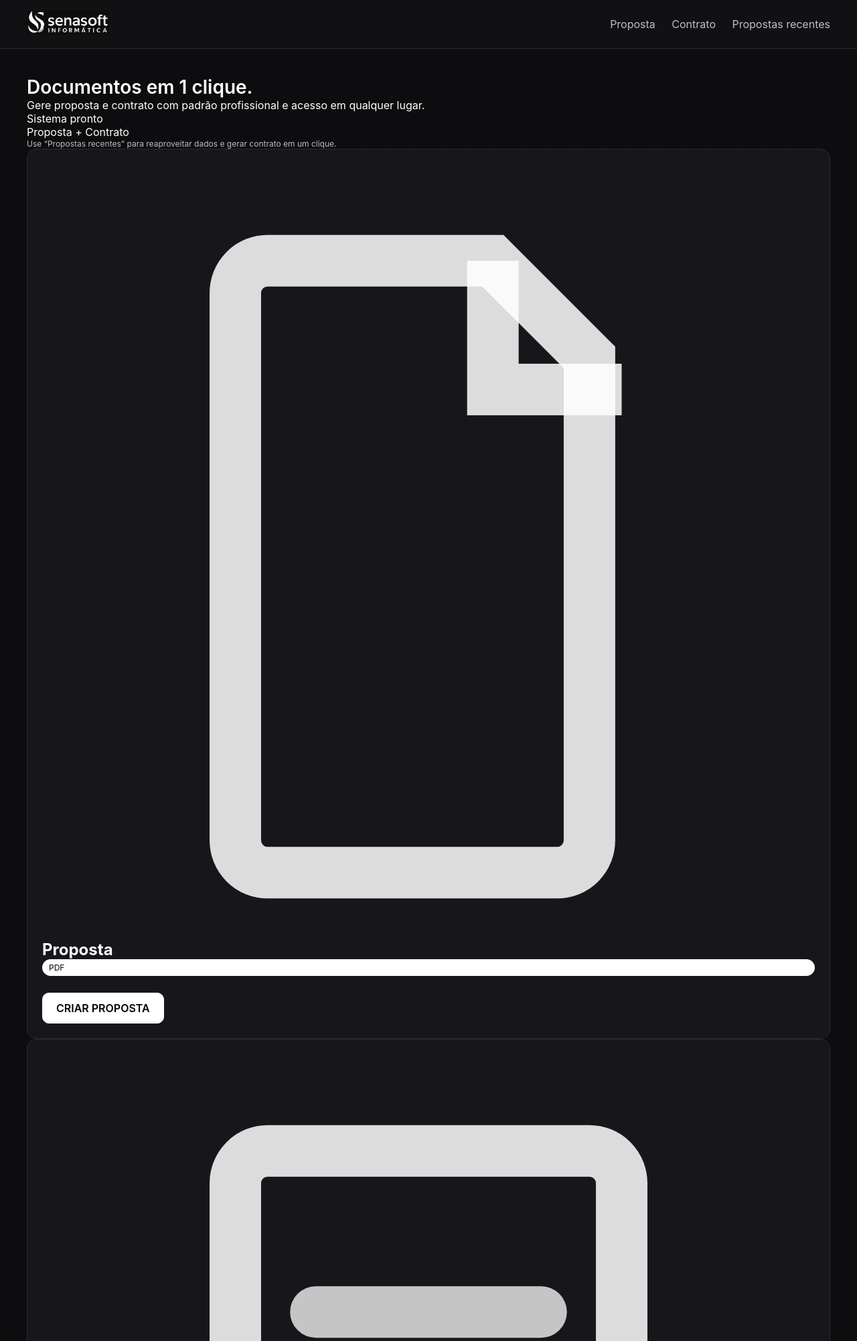
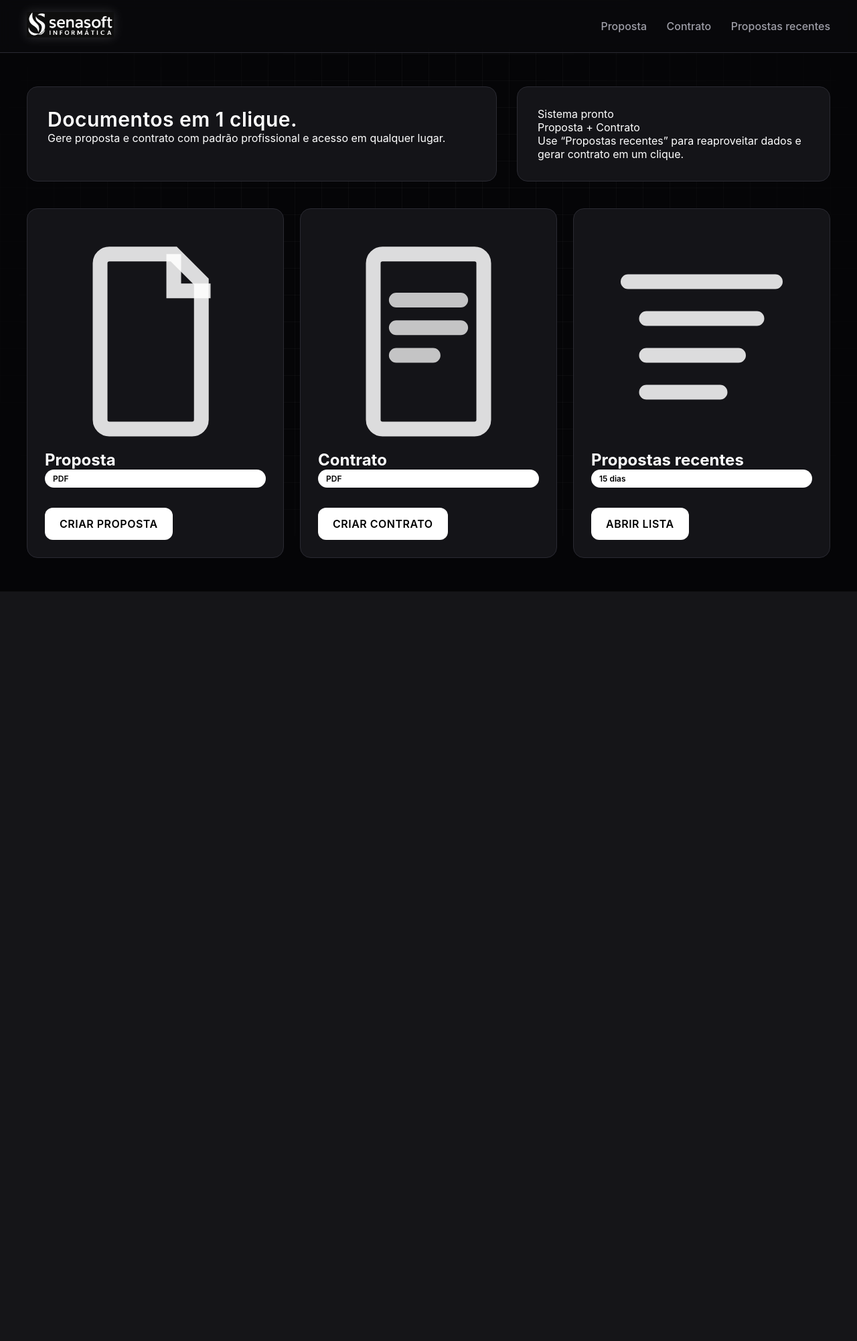
Before and after one commit to mateussenamlv-hash/gerador-propostas, a Flask app: page / in a window 1280 px wide. Shown: the top 2002 px of the page at 67% size. After the commit the page ends 883 px from the top, so only its background shows below. Run offline with Flask 3, Linux system fonts and the light colour scheme; some libraries are stand-ins or nearby versions.

Commit message:
Update styles.css

```diff
--- a/static/styles.css
+++ b/static/styles.css
@@ -1,11 +1,11 @@
 :root{
-  --bg: #0d0d0f;
-  --card: #17171b;
-  --card-hover: #1f1f24;
-  --border: #2a2a30;
+  --bg: #050507;
+  --card: #141418;
+  --card-hover: #1c1c22;
+  --border: #2a2a32;
   --text: #ffffff;
-  --text-soft: #bdbdc7;
-  --radius: 14px;
+  --text-soft: #9e9ea8;
+  --radius: 16px;
 }
 
 /* RESET */
@@ -20,22 +20,27 @@ body{
   background: var(--bg);
   color: var(--text);
   min-height:100vh;
+  overflow-x:hidden;
 }
 
-/* GRID FUNDO */
+/* GRID FUNDO TECNOLÓGICO */
 .bg-grid{
   position:fixed;
   inset:0;
-  background-image: radial-gradient(rgba(255,255,255,.03) 1px, transparent 1px);
+  background-image:
+    linear-gradient(rgba(255,255,255,.03) 1px, transparent 1px),
+    linear-gradient(90deg, rgba(255,255,255,.03) 1px, transparent 1px);
   background-size: 40px 40px;
+  mask-image: radial-gradient(circle at center, black 40%, transparent 100%);
   z-index:-1;
 }
 
 /* TOPO */
 .topbar{
-  background: #111114;
+  background: rgba(10,10,12,.85);
+  backdrop-filter: blur(10px);
   border-bottom:1px solid var(--border);
-  padding:16px 0;
+  padding:18px 0;
 }
 
 .topbar-inner{
@@ -48,25 +53,28 @@ body{
 }
 
 .logo img{
-  height:36px;
+  height:38px;
+  filter: drop-shadow(0 0 8px rgba(255,255,255,.15));
 }
 
 .nav a{
   color: var(--text-soft);
-  margin-left:20px;
+  margin-left:25px;
   text-decoration:none;
   transition:.3s;
+  font-weight:500;
 }
 
 .nav a:hover{
   color:white;
+  text-shadow:0 0 6px rgba(255,255,255,.6);
 }
 
 /* WRAP */
 .wrap{
   width:95%;
   max-width:1200px;
-  margin:40px auto;
+  margin:50px auto;
 }
 
 /* TITULOS */
@@ -74,21 +82,45 @@ body{
   display:flex;
   justify-content:space-between;
   align-items:center;
-  margin-bottom:30px;
+  margin-bottom:35px;
 }
 
 h1{
-  font-size:28px;
+  font-size:30px;
   font-weight:600;
+  letter-spacing:.5px;
 }
 
 .backlink{
   color:var(--text-soft);
   text-decoration:none;
+  transition:.3s;
 }
 
 .backlink:hover{
   color:white;
+}
+
+/* HERO (HOME) */
+.hero{
+  display:grid;
+  grid-template-columns: 1.2fr .8fr;
+  gap:30px;
+  margin-bottom:40px;
+}
+
+.headline{
+  background: var(--card);
+  border:1px solid var(--border);
+  padding:30px;
+  border-radius: var(--radius);
+}
+
+.status{
+  background: var(--card);
+  border:1px solid var(--border);
+  padding:30px;
+  border-radius: var(--radius);
 }
 
 /* CARDS */
@@ -96,66 +128,76 @@ h1{
   background: var(--card);
   border:1px solid var(--border);
   border-radius: var(--radius);
-  padding:22px;
-  transition:.3s;
+  padding:26px;
+  transition:.35s ease;
 }
 
 .card-hover:hover{
   background: var(--card-hover);
-  border-color:#3a3a40;
-  transform: translateY(-3px);
+  border-color:#3a3a45;
+  transform: translateY(-4px);
+  box-shadow: 0 0 20px rgba(255,255,255,.05);
 }
 
-/* LIST */
-.list{
+/* GRID LISTAS */
+.list, .grid{
   display:grid;
   grid-template-columns: repeat(auto-fit, minmax(280px, 1fr));
-  gap:20px;
+  gap:24px;
 }
 
 /* BOTÕES */
 .btn{
-  padding:12px 20px;
-  border-radius:10px;
-  border:1px solid white;
+  padding:14px 22px;
+  border-radius:12px;
+  border:1px solid rgba(255,255,255,.6);
   background: transparent;
   color:white;
   text-decoration:none;
   cursor:pointer;
-  transition:.3s;
+  transition:.3s ease;
   font-weight:600;
+  letter-spacing:.5px;
+}
+
+.btn:hover{
+  box-shadow:
+    0 0 10px white,
+    0 0 20px rgba(255,255,255,.6),
+    0 0 40px rgba(255,255,255,.3);
+  transform:scale(1.04);
 }
 
 .btn-primary{
   background:white;
   color:black;
+  border:none;
 }
 
 .btn-primary:hover{
-  box-shadow: 0 0 12px white, 0 0 24px rgba(255,255,255,.4);
-  transform:scale(1.03);
+  box-shadow:
+    0 0 15px white,
+    0 0 30px rgba(255,255,255,.7);
+  transform:scale(1.05);
 }
 
 .btn-ghost{
   background:transparent;
 }
 
-.btn-ghost:hover{
-  box-shadow: 0 0 10px white;
-}
-
 /* FORM */
 .form{
   background: var(--card);
-  padding:30px;
+  padding:35px;
   border-radius: var(--radius);
   border:1px solid var(--border);
+  box-shadow: 0 0 30px rgba(255,255,255,.04);
 }
 
 .form-grid{
   display:grid;
   grid-template-columns: repeat(2, 1fr);
-  gap:20px;
+  gap:24px;
 }
 
 .span-2{
@@ -165,16 +207,17 @@ h1{
 .field label{
   display:block;
   font-size:14px;
-  margin-bottom:6px;
+  margin-bottom:8px;
   color: var(--text-soft);
+  letter-spacing:.5px;
 }
 
 .input{
   width:100%;
-  padding:12px;
-  border-radius:8px;
+  padding:14px;
+  border-radius:10px;
   border:1px solid var(--border);
-  background:#111114;
+  background:#0e0e12;
   color:white;
   transition:.3s;
 }
@@ -182,15 +225,18 @@ h1{
 .input:focus{
   outline:none;
   border-color:white;
-  box-shadow:0 0 10px rgba(255,255,255,.3);
+  box-shadow:
+    0 0 10px rgba(255,255,255,.4),
+    0 0 20px rgba(255,255,255,.2);
 }
 
 /* ACTIONS */
 .actions{
-  margin-top:25px;
+  margin-top:30px;
   display:flex;
   align-items:center;
-  gap:15px;
+  gap:18px;
+  flex-wrap:wrap;
 }
 
 .hint{
@@ -201,9 +247,9 @@ h1{
 /* PILLS */
 .pill{
   font-size:12px;
-  padding:6px 10px;
+  padding:6px 12px;
   border-radius:20px;
-  background:#202024;
+  background:#1c1c22;
   border:1px solid var(--border);
   color:var(--text-soft);
 }
@@ -213,17 +259,18 @@ h1{
   font-size:12px;
   background:white;
   color:black;
-  padding:5px 10px;
+  padding:6px 12px;
   border-radius:20px;
-}
-
-/* SMALL */
-.small{
-  font-size:12px;
-  color:var(--text-soft);
+  font-weight:600;
 }
 
 /* RESPONSIVO */
+@media(max-width:900px){
+  .hero{
+    grid-template-columns:1fr;
+  }
+}
+
 @media(max-width:860px){
   .form-grid{
     grid-template-columns:1fr;
```
